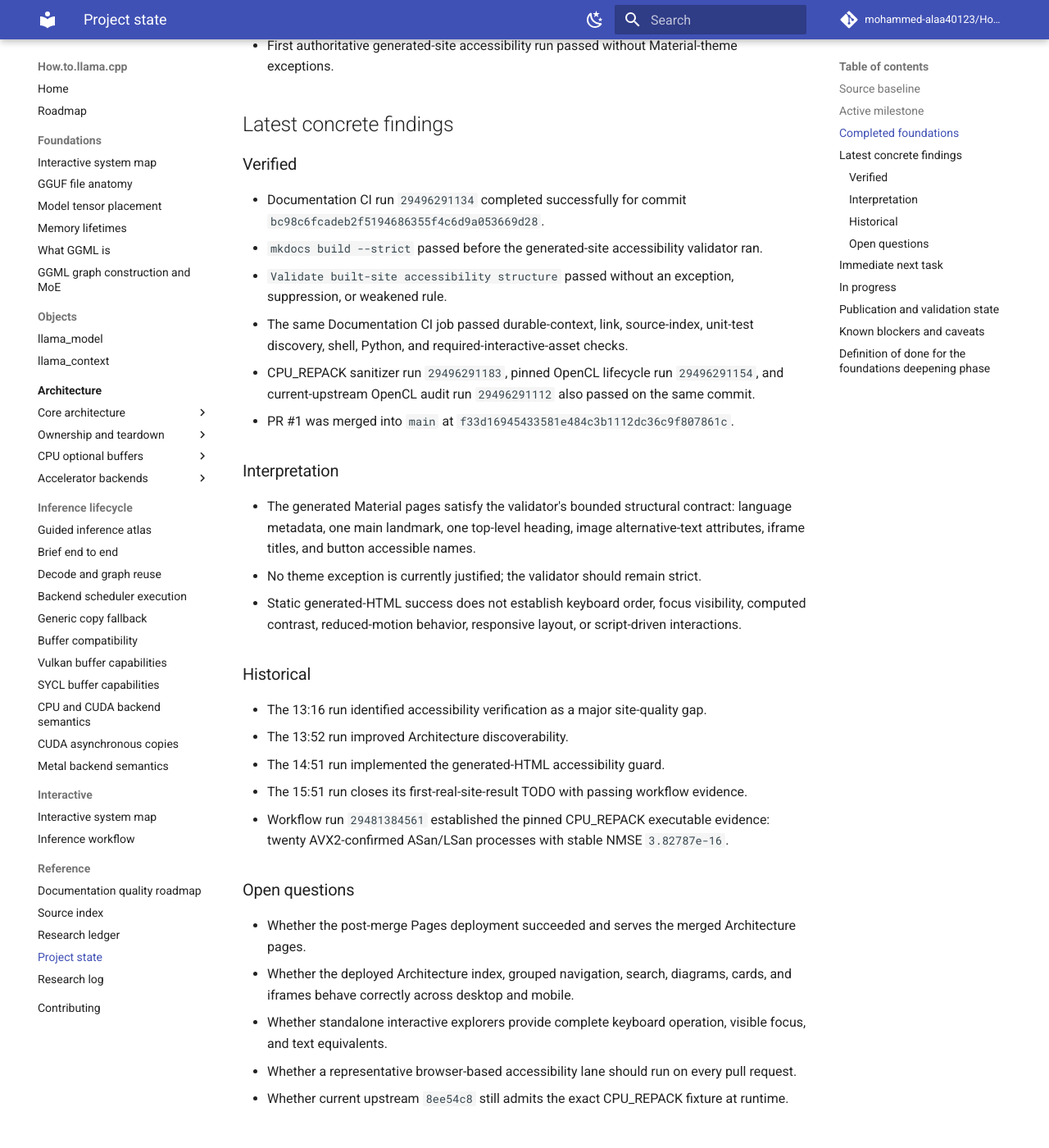
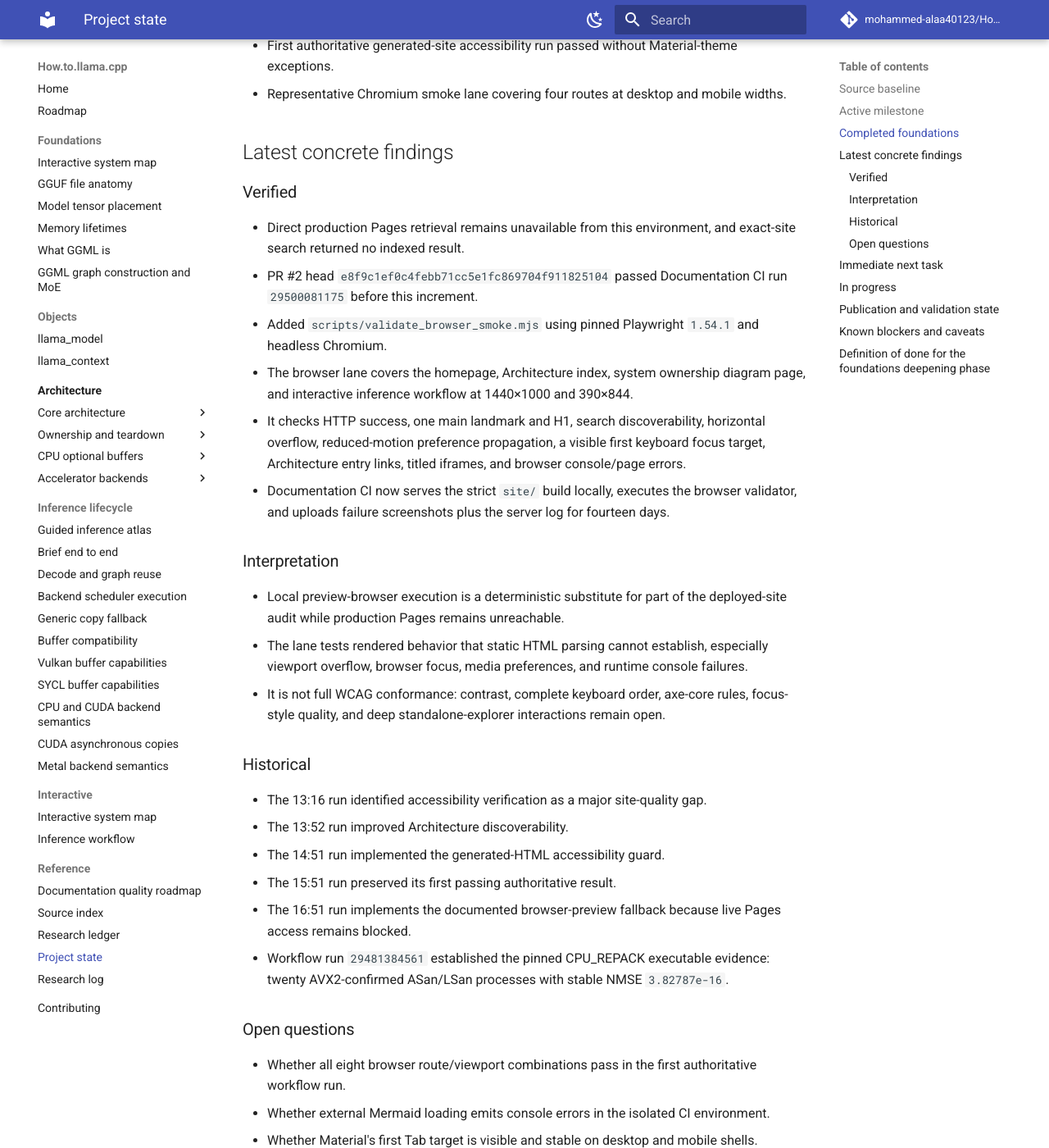
Before and after one commit to mohammed-alaa40123/How.to.llama.cpp, an MkDocs documentation site: the page built from docs/reference/project-state.md, in a window 1280 px wide and 1400 px high, scrolled down 1280 px. Shown: the whole window at 82% size. Built offline with MkDocs 1.6.1 and Material for MkDocs 9.7.7, drawn with Linux system fonts in a browser that asks for light colours; comment, search, counter and statistics services are not loaded; some of the changed text lies outside the part shown.

Commit message:
docs: update project state for browser smoke lane

````diff
--- a/docs/reference/project-state.md
+++ b/docs/reference/project-state.md
@@ -1,6 +1,6 @@
 # Project state
 
-_Last updated: 2026-07-16 15:51 Africa/Cairo_
+_Last updated: 2026-07-16 16:51 Africa/Cairo_
 
 Read this file after the root README on every run. It is the compact checkpoint for the current milestone, verified work, blockers, and next priority.
 
@@ -29,47 +29,50 @@ Read this file after the root README on every run. It is the compact checkpoint
 - Architecture landing page with six goal-based entry points, concise page summaries, and ordered reading paths.
 - Dependency-free generated-HTML accessibility structure validator with focused tests and Documentation CI integration.
 - First authoritative generated-site accessibility run passed without Material-theme exceptions.
+- Representative Chromium smoke lane covering four routes at desktop and mobile widths.
 
 ## Latest concrete findings
 
 ### Verified
 
-- Documentation CI run `29496291134` completed successfully for commit `bc98c6fcadeb2f5194686355f4c6d9a053669d28`.
-- `mkdocs build --strict` passed before the generated-site accessibility validator ran.
-- `Validate built-site accessibility structure` passed without an exception, suppression, or weakened rule.
-- The same Documentation CI job passed durable-context, link, source-index, unit-test discovery, shell, Python, and required-interactive-asset checks.
-- CPU_REPACK sanitizer run `29496291183`, pinned OpenCL lifecycle run `29496291154`, and current-upstream OpenCL audit run `29496291112` also passed on the same commit.
-- PR #1 was merged into `main` at `f33d16945433581e484c3b1112dc36c9f807861c`.
+- Direct production Pages retrieval remains unavailable from this environment, and exact-site search returned no indexed result.
+- PR #2 head `e8f9c1ef0c4febb71cc5e1fc869704f911825104` passed Documentation CI run `29500081175` before this increment.
+- Added `scripts/validate_browser_smoke.mjs` using pinned Playwright `1.54.1` and headless Chromium.
+- The browser lane covers the homepage, Architecture index, system ownership diagram page, and interactive inference workflow at 1440×1000 and 390×844.
+- It checks HTTP success, one main landmark and H1, search discoverability, horizontal overflow, reduced-motion preference propagation, a visible first keyboard focus target, Architecture entry links, titled iframes, and browser console/page errors.
+- Documentation CI now serves the strict `site/` build locally, executes the browser validator, and uploads failure screenshots plus the server log for fourteen days.
 
 ### Interpretation
 
-- The generated Material pages satisfy the validator's bounded structural contract: language metadata, one main landmark, one top-level heading, image alternative-text attributes, iframe titles, and button accessible names.
-- No theme exception is currently justified; the validator should remain strict.
-- Static generated-HTML success does not establish keyboard order, focus visibility, computed contrast, reduced-motion behavior, responsive layout, or script-driven interactions.
+- Local preview-browser execution is a deterministic substitute for part of the deployed-site audit while production Pages remains unreachable.
+- The lane tests rendered behavior that static HTML parsing cannot establish, especially viewport overflow, browser focus, media preferences, and runtime console failures.
+- It is not full WCAG conformance: contrast, complete keyboard order, axe-core rules, focus-style quality, and deep standalone-explorer interactions remain open.
 
 ### Historical
 
 - The 13:16 run identified accessibility verification as a major site-quality gap.
 - The 13:52 run improved Architecture discoverability.
 - The 14:51 run implemented the generated-HTML accessibility guard.
-- The 15:51 run closes its first-real-site-result TODO with passing workflow evidence.
+- The 15:51 run preserved its first passing authoritative result.
+- The 16:51 run implements the documented browser-preview fallback because live Pages access remains blocked.
 - Workflow run `29481384561` established the pinned CPU_REPACK executable evidence: twenty AVX2-confirmed ASan/LSan processes with stable NMSE `3.82787e-16`.
 
 ### Open questions
 
+- Whether all eight browser route/viewport combinations pass in the first authoritative workflow run.
+- Whether external Mermaid loading emits console errors in the isolated CI environment.
+- Whether Material's first Tab target is visible and stable on desktop and mobile shells.
 - Whether the post-merge Pages deployment succeeded and serves the merged Architecture pages.
-- Whether the deployed Architecture index, grouped navigation, search, diagrams, cards, and iframes behave correctly across desktop and mobile.
-- Whether standalone interactive explorers provide complete keyboard operation, visible focus, and text equivalents.
-- Whether a representative browser-based accessibility lane should run on every pull request.
+- Whether axe-core and explicit dark-palette contrast/focus checks should be added after the smoke lane stabilizes.
 - Whether current upstream `8ee54c8` still admits the exact CPU_REPACK fixture at runtime.
 
 ## Immediate next task
 
 ```text
-verify post-merge Pages deployment
-  → audit homepage, Architecture index, one diagram-heavy page, and one interactive explorer
-  → check keyboard focus, accessible names, contrast, reduced motion, and responsive layout
-  → if live access remains blocked, add a representative preview/browser CI lane
+inspect the first representative Chromium workflow result
+  → fix route, selector, focus, overflow, iframe, or external-resource failures narrowly
+  → preserve the bounded route and viewport matrix
+  → after passing, add axe-core or computed contrast/focus-style coverage
 ```
 
 ## In progress
@@ -79,22 +82,24 @@ verify post-merge Pages deployment
 - Source-index regeneration with pinned line-aware symbol inventory.
 - Hardware-specific lifetime extensions for KleidiAI, AMX, SpacemiT, and ARM repack.
 - Runtime overlays for mmap/page faults, scheduler copies, events, KV/recurrent growth, and backend queues.
-- Website browser-level accessibility and deployed verification.
+- Website deployed verification and browser-level accessibility validation.
 
 ## Publication and validation state
 
-- PR #1 has merged to `main` at `f33d16945433581e484c3b1112dc36c9f807861c`.
-- Current increment is on branch `automation/accessibility-ci-result`.
-- Added detailed note `logs/research/2026-07-16/1551-first-accessibility-ci-result.md`.
-- Updated README living TODOs, project state, and research log.
+- PR #1 merged to `main` at `f33d16945433581e484c3b1112dc36c9f807861c`.
+- Current increment is on PR #2 branch `automation/accessibility-ci-result`.
+- Added `scripts/validate_browser_smoke.mjs` and detailed note `logs/research/2026-07-16/1651-representative-browser-smoke-lane.md`.
+- Updated Documentation CI, README living TODOs, project state, and research log.
 - Research ledger unchanged because no external source was added or reclassified.
-- Documentation CI and all three technical evidence workflows passed on the accessibility-guard commit.
+- The previous PR #2 head passed Documentation CI; the new browser-lane head awaits commit-scoped workflow results.
 
 ## Known blockers and caveats
 
-- **Live-site verification:** direct Pages access remains unavailable in this environment, so production HTTP status, rendered navigation, search, responsive layout, keyboard behavior, computed contrast, and interactive assets cannot be independently tested.
-- **Pages workflow visibility:** commit-scoped workflow lookup currently exposes pull-request-triggered runs, so the post-merge `main` Pages run was not available through that endpoint.
-- **Accessibility scope:** static parsing does not prove keyboard order, focus visibility, computed contrast, reduced-motion behavior, responsive layout, or script-driven accessible names.
+- **First browser result:** the new Chromium lane has not yet produced authoritative workflow evidence.
+- **Live-site verification:** direct Pages access remains unavailable, so production HTTP status and deployed rendering cannot be independently tested.
+- **Pages workflow visibility:** commit-scoped workflow lookup exposes pull-request-triggered runs and does not surface the post-merge `main` Pages run.
+- **Accessibility scope:** the smoke lane does not prove computed contrast, complete keyboard order, visible focus quality for every control, axe-core compliance, or deep interactive-state behavior.
+- **External-resource sensitivity:** Mermaid is loaded from a CDN and could produce CI browser errors even when local generated pages are structurally correct.
 - **Current-tree runtime evidence:** source/API compatibility at `8ee54c8` is verified, but the fixture has not yet been compiled and executed against that exact current revision.
 - **Evidence retention:** artifact `8368782428` expires on 2026-08-15.
 - **Hardware scope:** the passing CPU_REPACK evidence is AVX2-specific and does not cover ARM, KleidiAI, AMX, or SpacemiT.
````
